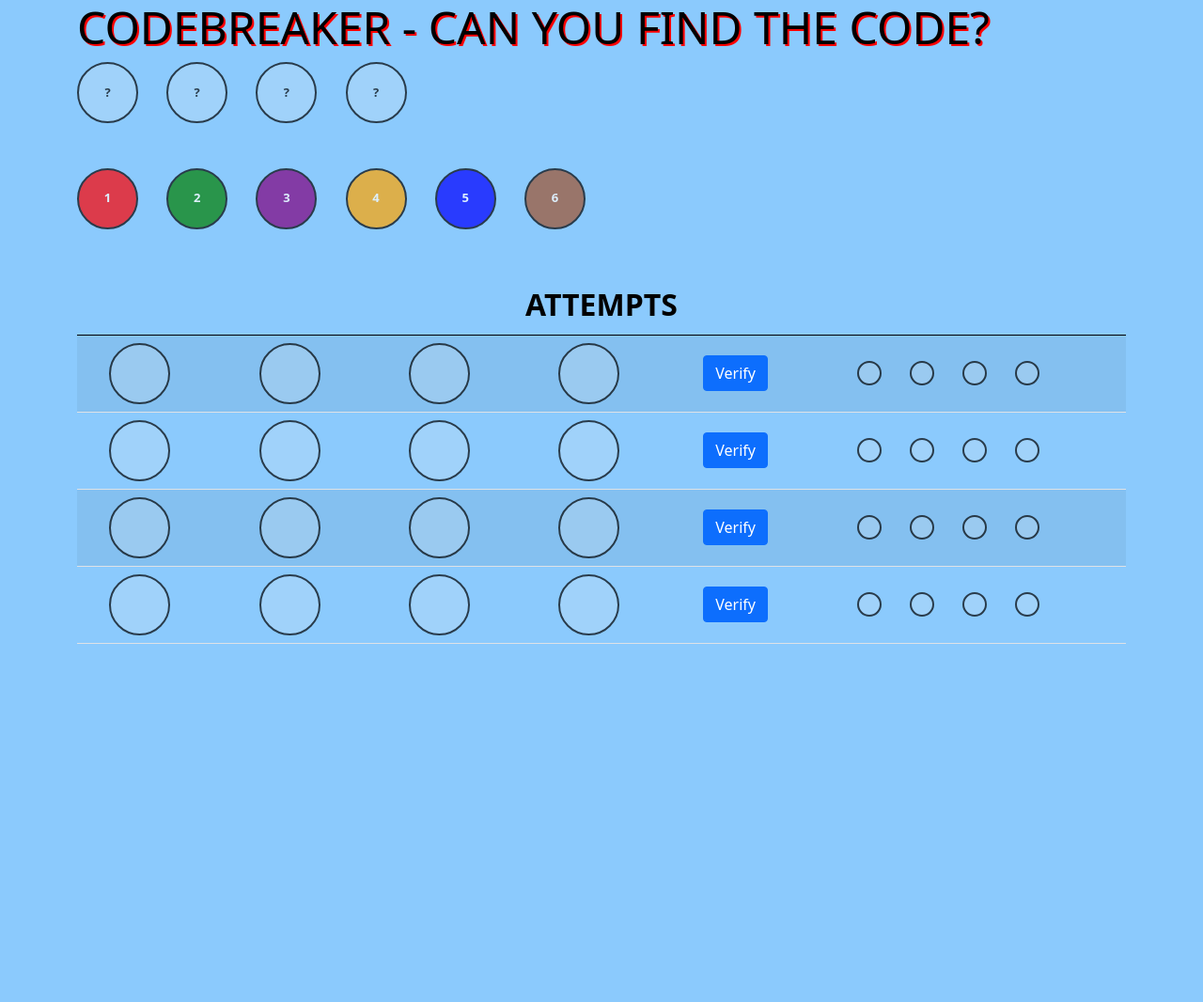
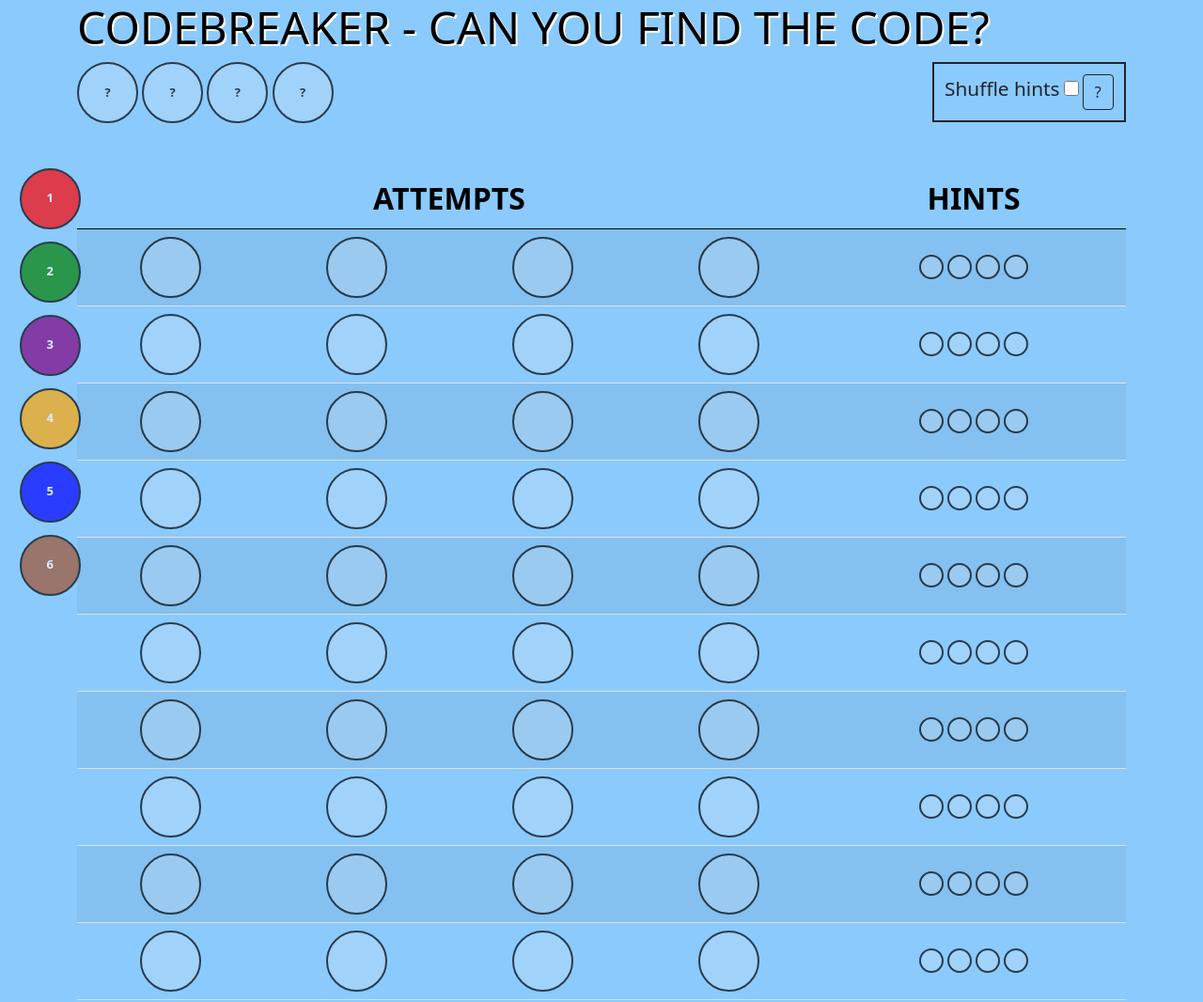
Before and after one commit to JonhFiv5/codebreaker-game, a plain HTML site: page index.html in a window 1280 px wide. Shown: the whole page at 94% size. Before the commit the page ends 800 px from the top, so only its background shows below. Drawn offline with Linux system fonts and the light colour scheme.

Commit message:
Adding shuffled hints option and layout changes

```diff
--- a/css/style.css
+++ b/css/style.css
@@ -17,10 +17,10 @@ body {
 #title {
     font-size: 3em;
     color: black;
-    text-shadow: 2px 2px red;
+    text-shadow: 2px 2px white;
 }
 
-#table-title {
+.table-title {
     font-size: 2em;
     color: black;
 }
@@ -37,9 +37,18 @@ body {
     width: 5em;
     height: 5em;
     opacity: 70%;
-    margin-right: 2em;
     color: white;
     border: 2px solid black;
+}
+
+#controls {
+    position: fixed;
+    left: 1.3em;
+}
+
+#controls button {
+    display: block;
+    margin-bottom: 1em;
 }
 
 #controls > button:hover {
@@ -49,6 +58,20 @@ body {
 
 #controls > button:active {
     transform: scale(1.1);
+}
+
+#config {
+    padding: 0.7em;
+    border: 2px solid;
+}
+
+#config > label {
+    font-size: 1.3em;
+}
+
+#config > input {
+    height: 1em;
+    width: 1em;
 }
 
 .verification > .round {
--- a/index.html
+++ b/index.html
@@ -20,7 +20,13 @@
                 <input type="text" class="round text-center solution-field" disabled value="?"></input>
                 <input type="text" class="round text-center solution-field" disabled value="?"></input>
                 <button class="btn btn-success d-none" id="replay-button" onclick="replay()">Play Again</button>
+                <div id="config" class="d-inline float-end">
+                    <label for="shuffle-hints">Shuffle hints</label>
+                    <input type="checkbox" id="shuffle-hints">
+                    <button class="btn btn-outline-dark" onclick="showExplanation('shuffle-hints')">?</button>
+                </div>
             </div>
+
 
             <div id="controls">
                 <button class="round button-1" id="button-1" onclick="fillAnswer(this)">1</button>
@@ -35,7 +41,8 @@
                 <table id="attempts-table" class="table table-striped text-center align-middle">
                     <thead>
                         <tr>
-                            <th colspan="8" id="table-title">ATTEMPTS</th>
+                            <th colspan="4" class="table-title">ATTEMPTS</th>
+                            <th colspan="4" class="table-title">HINTS</th>
                         </tr>
                     </thead>
                     <tbody id="table-body">
@@ -49,7 +56,7 @@
         <script src="js/script.js"></script>
         <script>
             var currentAttempt = 1;
-            var attemptLimit = 4;
+            var attemptLimit = 10;
 
             let tableBody = document.getElementById('table-body');
             populateAttemptsTable(tableBody, attemptLimit);
--- a/js/script.js
+++ b/js/script.js
@@ -1,11 +1,17 @@
+function shuffleList(list, maxSize=list.length) {
+    let shuffledList = [];
+
+    for(let i = 0; i < maxSize; i++) {
+        let position = Math.floor(Math.random() * list.length);
+        shuffledList.push(list.splice(position, 1)[0]);
+    }
+
+    return shuffledList;
+}
+
 function generateSolution() {
     let controls = [1, 2, 3, 4, 5, 6];
-    let solution = [];
-
-    for(let i = 0; i < 4; i++) {
-        let position = Math.floor(Math.random() * controls.length);
-        solution.push(controls.splice(position, 1)[0]);
-    }
+    let solution = shuffleList(controls, 4);
 
     return solution;
 
@@ -19,7 +25,6 @@ function populateAttemptsTable(tableBody, totalAttempts) {
                 <td><input type="text" class="round text-center answer empty" disabled></input></td>
                 <td><input type="text" class="round text-center answer empty" disabled></input></td>
                 <td><input type="text" class="round text-center answer empty" disabled></input></td>
-                <td><button class="btn btn-primary button-verify-${i}" onclick="checkAnswer(this, 'verification-${i}')">Verify</button></td>
                 <td class="verification">
                     <input type="text" class="round text-center verification-${i}" disabled></input>
                     <input type="text" class="round text-center verification-${i}" disabled></input>
@@ -46,47 +51,47 @@ function fillAnswer(control) {
             result.classList.remove('empty');
 
             currentAnswer.push(controlValue);
+            if(currentAnswer.length == solution.length) {
+                checkAnswer('verification-' + currentAttempt);
+            }
             break;
         }
 
     }
+
 }
 
-function checkAnswer(button, verificationClass) {
-
-    if(!button.classList.contains('button-verify-' + currentAttempt)){
-        return false;
-    }
-
-    if (currentAnswer.length < solution.length) {
-        Swal.fire({
-            'icon': 'error',
-            'text': 'You must fill all the fields!'
-        });
-
-        return false;
-    }
-
-    button.style.display = 'none';
+function checkAnswer(currentVerificationClass) {
 
     let correct = 'verification-correct';
     let misplaced = 'verification-misplaced';
     let wrong = 'verification-wrong';
 
-    let verificationPresentationInputs = document.getElementsByClassName(verificationClass);
-
+    let verificationPresentationInputs = document.getElementsByClassName(currentVerificationClass);
     let allCorrect = true;
 
+    let verificationResult = [];
+
+    // verificationPresentationInputs[i].classList.add(correct);
     for(let i = 0; i < solution.length; i++) {
         if (solution[i] == currentAnswer[i]) {
-            verificationPresentationInputs[i].classList.add(correct);
+            verificationResult.push(correct);
         } else if(solution.includes(currentAnswer[i])) {
-            verificationPresentationInputs[i].classList.add(misplaced);
+            verificationResult.push(misplaced);
             allCorrect = false;
         } else {
-            verificationPresentationInputs[i].classList.add(wrong);
+            verificationResult.push(wrong);
             allCorrect = false;
         }
+    }
+
+    let shuffleHints = document.getElementById('shuffle-hints').checked;
+    if(shuffleHints) {
+        verificationResult = shuffleList(verificationResult);
+    }
+
+    for(let i = 0; i < verificationResult.length; i++) {
+        verificationPresentationInputs[i].classList.add(verificationResult[i]);
     }
 
     if (allCorrect) {
@@ -142,3 +147,17 @@ function revealSolution() {
 function replay() {
     window.location.reload();
 }
+
+function showExplanation(about) {
+
+    let message = '';
+
+    if(about == 'shuffle-hints') {
+        message = 'If you enable this option, the hints will no longer match the order of the numbers. This will make the game more challenging.';
+    }
+
+    Swal.fire({
+        'icon': 'question',
+        'text': message,
+    });
+}
```
